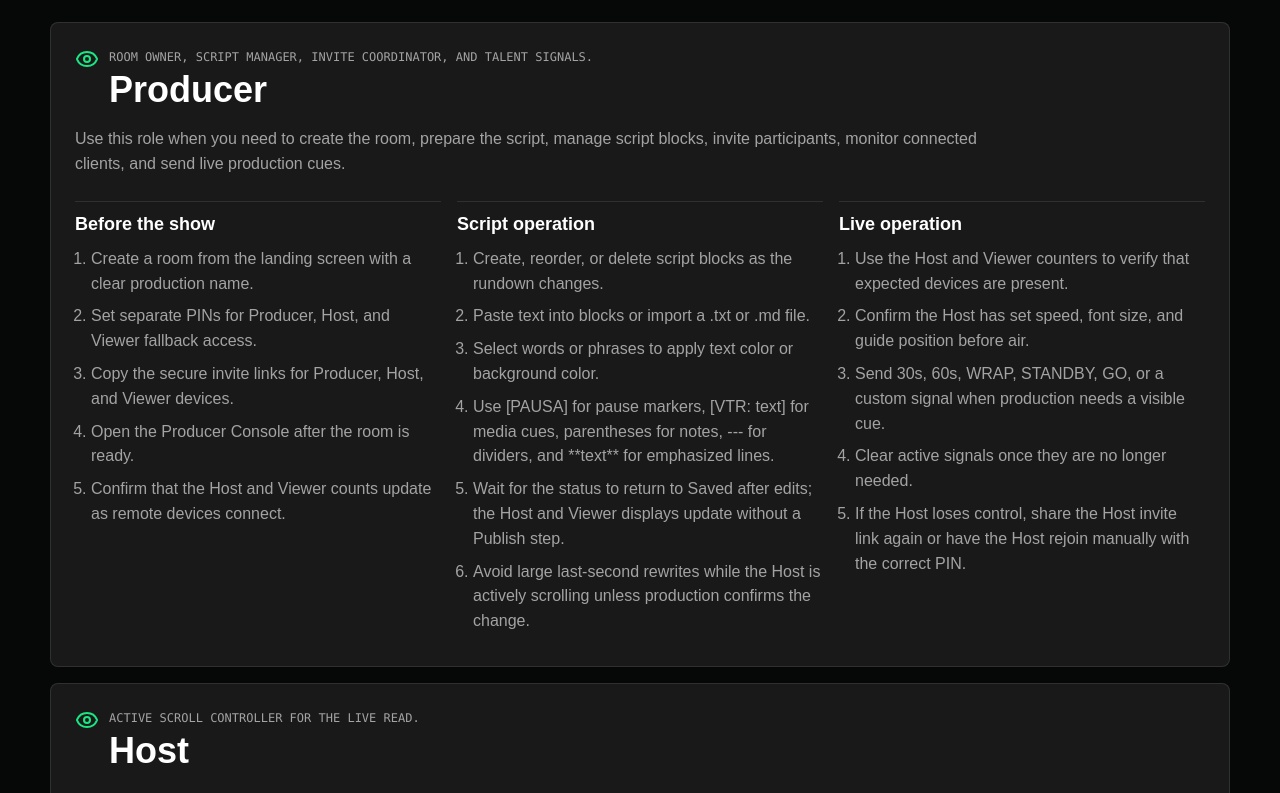
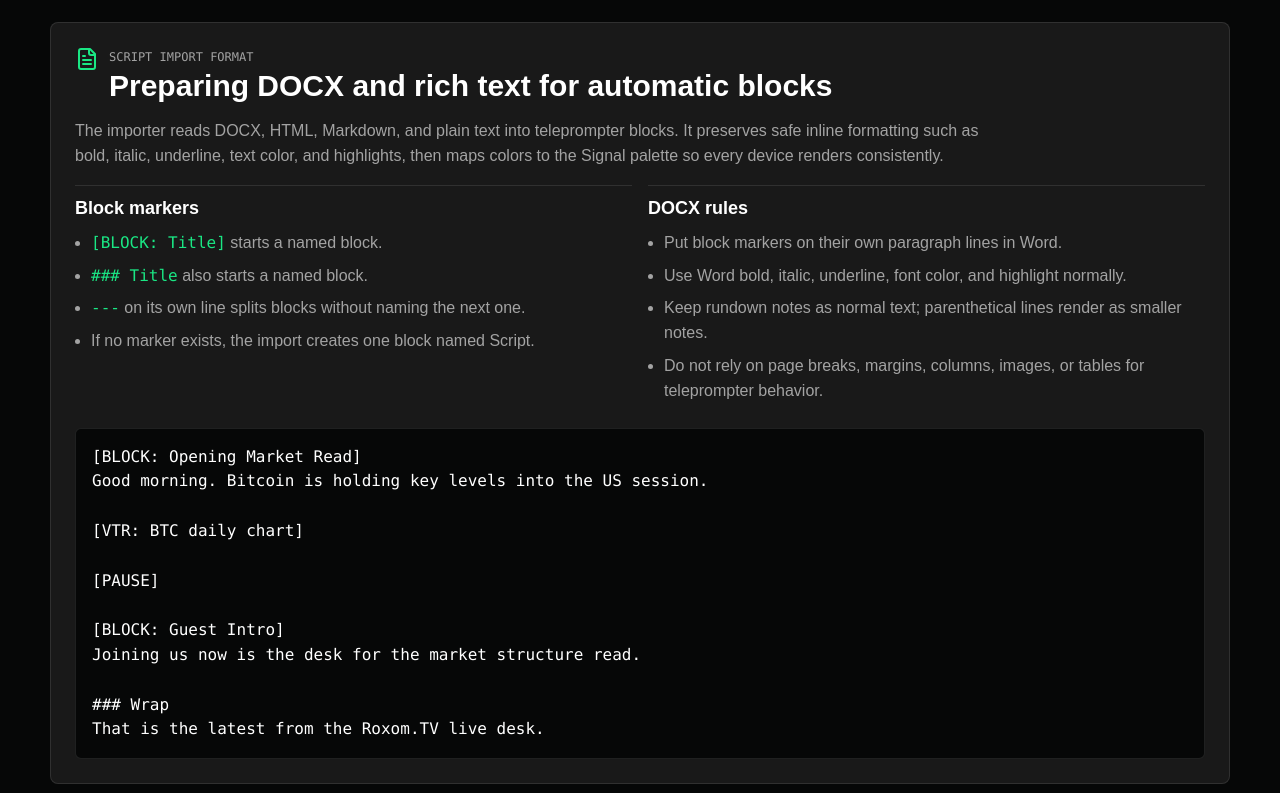
Before and after one commit to diegodella1/teleprompter, a Next.js app: page /manual in a window 1280 px wide. Shown: the part 1027-1820 px from the top of the page. Built offline with nearby package versions, Linux system fonts and the light colour scheme.

Commit message:
ajuste manual

```diff
--- a/src/app/manual/manual.css
+++ b/src/app/manual/manual.css
@@ -9,6 +9,7 @@
 .manual-summary,
 .flow-strip,
 .checklist-grid,
+.format-guide,
 .role-manuals {
     width: min(1180px, 100%);
     margin: 0 auto;
@@ -170,6 +171,94 @@
     margin-bottom: var(--space-6);
 }
 
+.format-guide {
+    display: grid;
+    gap: var(--space-5);
+    margin-bottom: var(--space-6);
+    border: 1px solid var(--color-border);
+    border-radius: var(--radius-md);
+    background: var(--color-bg-surface);
+    padding: var(--space-6);
+}
+
+.format-guide-heading {
+    display: flex;
+    align-items: flex-start;
+    gap: var(--space-3);
+}
+
+.format-guide-heading svg {
+    color: var(--color-accent);
+}
+
+.format-guide h2,
+.format-guide h3 {
+    margin: 0;
+    letter-spacing: 0;
+}
+
+.format-guide h2 {
+    margin-top: var(--space-1);
+    font-size: 30px;
+}
+
+.format-guide h3 {
+    font-size: 18px;
+}
+
+.format-guide p,
+.format-guide li {
+    color: var(--color-text-secondary);
+    line-height: 1.55;
+}
+
+.format-guide p {
+    max-width: 920px;
+    margin: 0;
+}
+
+.format-guide-grid {
+    display: grid;
+    grid-template-columns: repeat(2, minmax(0, 1fr));
+    gap: var(--space-5);
+}
+
+.format-guide article {
+    min-width: 0;
+    border-top: 1px solid var(--color-border);
+    padding-top: var(--space-4);
+}
+
+.format-guide ul {
+    margin: var(--space-4) 0 0;
+    padding-left: var(--space-5);
+}
+
+.format-guide li {
+    margin-bottom: var(--space-2);
+}
+
+.format-guide code,
+.format-guide pre {
+    font-family: var(--font-mono);
+}
+
+.format-guide code {
+    color: var(--color-accent);
+}
+
+.format-guide pre {
+    overflow: auto;
+    margin: 0;
+    border: 1px solid var(--color-border);
+    border-radius: var(--radius-sm);
+    background: var(--color-bg-base);
+    color: var(--color-text-primary);
+    padding: var(--space-5);
+    line-height: 1.55;
+    white-space: pre-wrap;
+}
+
 .checklist {
     padding: var(--space-5);
 }
@@ -294,6 +383,7 @@
     .manual-summary,
     .flow-strip,
     .checklist-grid,
+    .format-guide-grid,
     .section-list {
         grid-template-columns: 1fr;
     }
@@ -321,6 +411,14 @@
         display: grid;
     }
 
+    .format-guide {
+        padding: var(--space-5);
+    }
+
+    .format-guide-heading {
+        display: grid;
+    }
+
     .shortcut-grid {
         grid-template-columns: 1fr;
         gap: 0;
--- a/src/app/manual/page.tsx
+++ b/src/app/manual/page.tsx
@@ -1,7 +1,7 @@
 import type { Metadata } from "next";
 import { Fragment, type ReactNode } from "react";
 import Link from "next/link";
-import { ArrowLeft, Eye, Gauge, Radio, ShieldCheck, Signal, Users } from "lucide-react";
+import { ArrowLeft, Eye, FileText, Gauge, Radio, ShieldCheck, Signal, Users } from "lucide-react";
 import "./manual.css";
 
 export const metadata: Metadata = {
@@ -48,11 +48,23 @@ const roleManuals: readonly RoleManual[] = [
                 title: "Script operation",
                 items: [
                     "Create, reorder, or delete script blocks as the rundown changes.",
-                    "Paste text into blocks or import a .txt or .md file.",
-                    "Select words or phrases to apply text color or background color.",
-                    "Use [PAUSA] for pause markers, [VTR: text] for media cues, parentheses for notes, --- for dividers, and **text** for emphasized lines.",
+                    "Paste formatted text into blocks or import a .txt, .md, .html, or .docx file.",
+                    "Use [BLOCK: Title], ### Title, or a standalone --- line to split imported files into blocks automatically.",
+                    "Use [PAUSE] for pause markers, [VTR: text] for media cues, parentheses for notes, and **text** for emphasized lines.",
+                    "Select words or phrases to apply Signal-safe text color or background color.",
                     "Wait for the status to return to Saved after edits; the Host and Viewer displays update without a Publish step.",
                     "Avoid large last-second rewrites while the Host is actively scrolling unless production confirms the change."
+                ]
+            },
+            {
+                title: "DOCX preparation",
+                items: [
+                    "Write the document in English and use explicit block markers where each new teleprompter block should start.",
+                    "Place [BLOCK: Segment Title] on its own line before each segment when you want the most predictable import.",
+                    "Use ### Segment Title as a Markdown-style alternative when writing in a shared script document.",
+                    "Use a standalone --- line only when you want to split the script without naming the next block.",
+                    "Apply bold, italic, underline, text color, or highlight in Word only where it should appear on the teleprompter.",
+                    "Avoid Word tables, images, comments, page headers, footers, columns, and layout-only formatting; the importer keeps teleprompter-safe text styling, not page layout."
                 ]
             },
             {
@@ -222,6 +234,19 @@ const liveFlow = [
     }
 ] as const;
 
+const importFormatExample = `[BLOCK: Opening Market Read]
+Good morning. Bitcoin is holding key levels into the US session.
+
+[VTR: BTC daily chart]
+
+[PAUSE]
+
+[BLOCK: Guest Intro]
+Joining us now is the desk for the market structure read.
+
+### Wrap
+That is the latest from the Roxom.TV live desk.`;
+
 export default function ManualPage() {
     return (
         <main className="manual-shell">
@@ -267,6 +292,46 @@ export default function ManualPage() {
             <section className="checklist-grid" aria-label="Production checklist">
                 <Checklist title="Pre-flight checklist" icon={<Radio size={20} />} items={operatingChecklist} />
                 <Checklist title="Recovery checklist" icon={<Signal size={20} />} items={failureChecklist} />
+            </section>
+
+            <section className="format-guide" aria-label="Script import format">
+                <div className="format-guide-heading">
+                    <FileText size={24} />
+                    <div>
+                        <span className="eyebrow">SCRIPT IMPORT FORMAT</span>
+                        <h2>Preparing DOCX and rich text for automatic blocks</h2>
+                    </div>
+                </div>
+                <p>
+                    The importer reads DOCX, HTML, Markdown, and plain text into teleprompter blocks. It preserves safe inline formatting such as bold, italic, underline, text color, and highlights, then maps colors to the Signal palette so every device renders consistently.
+                </p>
+                <div className="format-guide-grid">
+                    <article>
+                        <h3>Block markers</h3>
+                        <ul>
+                            <li>
+                                <code>[BLOCK: Title]</code> starts a named block.
+                            </li>
+                            <li>
+                                <code>### Title</code> also starts a named block.
+                            </li>
+                            <li>
+                                <code>---</code> on its own line splits blocks without naming the next one.
+                            </li>
+                            <li>If no marker exists, the import creates one block named Script.</li>
+                        </ul>
+                    </article>
+                    <article>
+                        <h3>DOCX rules</h3>
+                        <ul>
+                            <li>Put block markers on their own paragraph lines in Word.</li>
+                            <li>Use Word bold, italic, underline, font color, and highlight normally.</li>
+                            <li>Keep rundown notes as normal text; parenthetical lines render as smaller notes.</li>
+                            <li>Do not rely on page breaks, margins, columns, images, or tables for teleprompter behavior.</li>
+                        </ul>
+                    </article>
+                </div>
+                <pre aria-label="Script import example">{importFormatExample}</pre>
             </section>
 
             <section className="role-manuals" aria-label="Role manuals">
```
